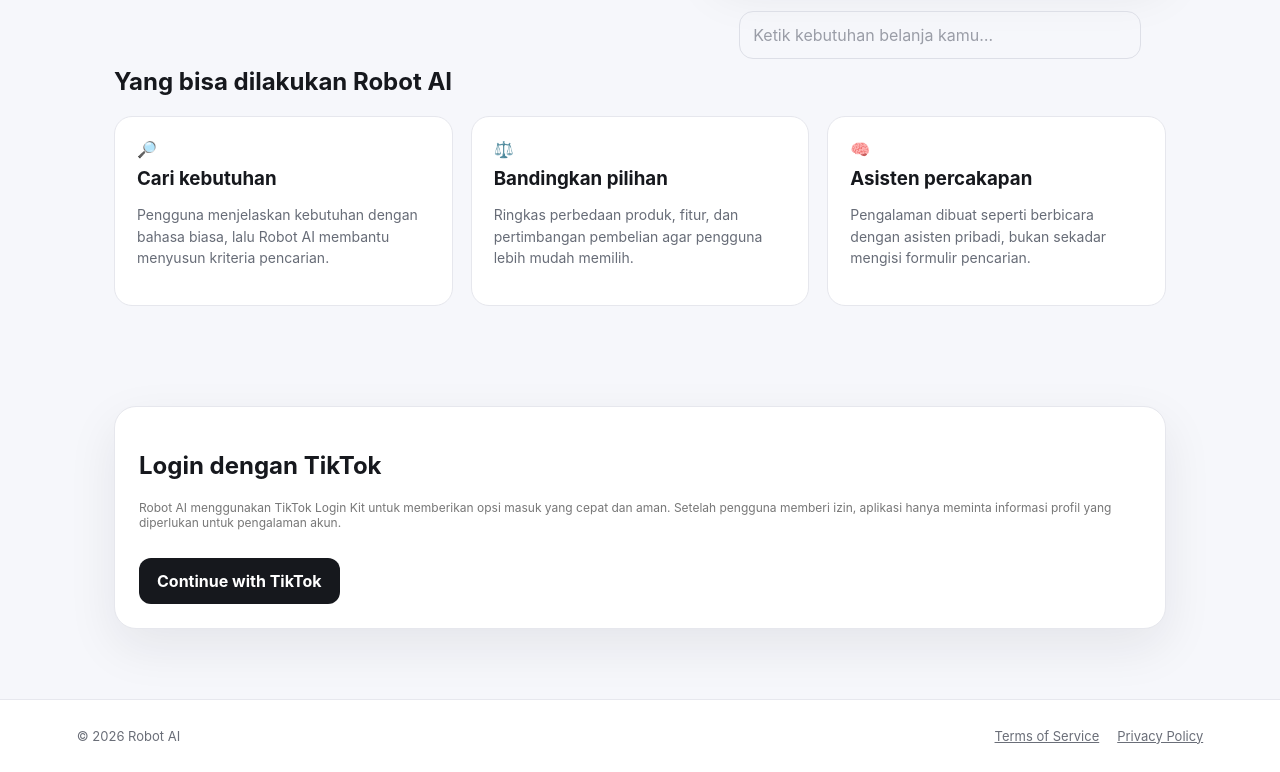
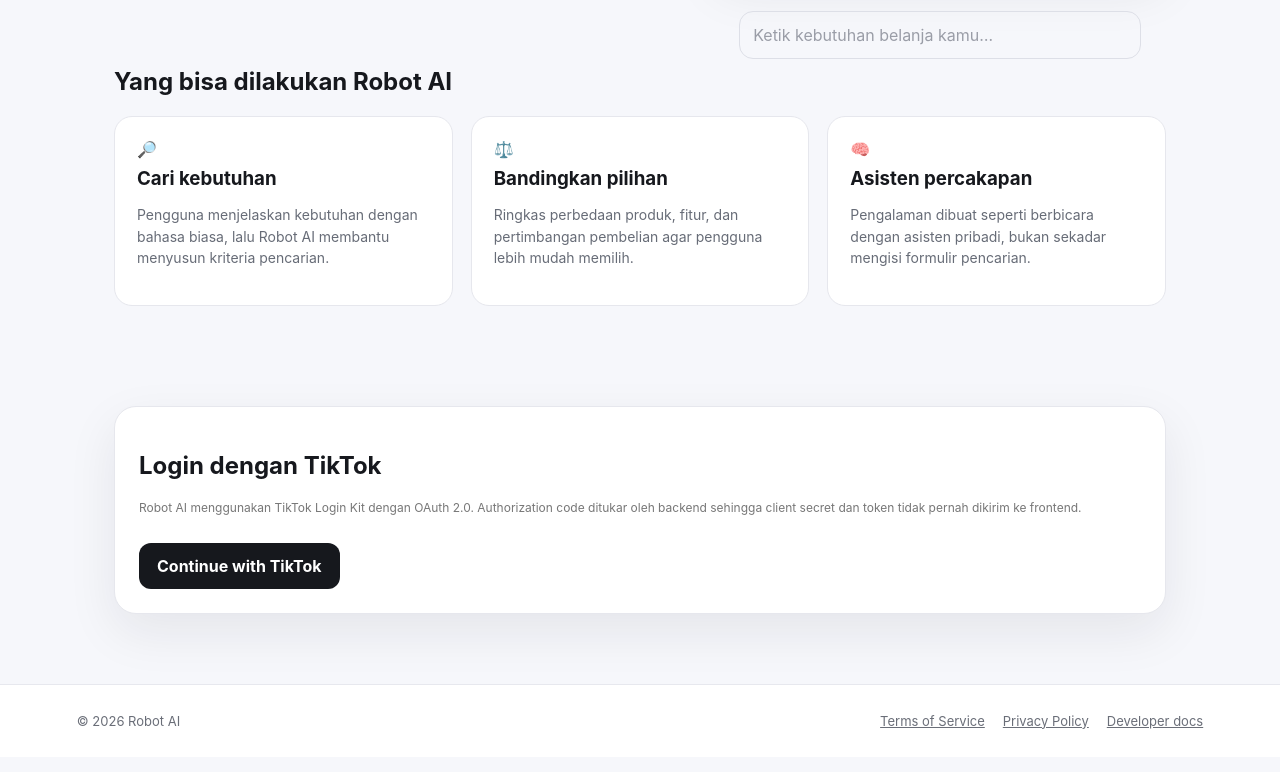
Before and after one commit to khususporject-blip/ai-ecommerce-robot, a website: page index.html in a window 1280 px wide. Shown: the part 592-1364 px from the top of the page. Drawn offline with Linux system fonts and the light colour scheme.

Commit message:
Connect Robot AI UI to secure TikTok OAuth backend

```diff
--- a/index.html
+++ b/index.html
@@ -10,12 +10,12 @@
 </style>
 </head>
 <body>
-<header class="nav"><div class="brand"><div class="mark">R</div>Robot AI</div><nav class="links"><a href="#fitur">Fitur</a><a href="#cara-kerja">Cara kerja</a><a href="privacy.html">Privasi</a><a href="terms.html">Terms</a></nav><a class="login" href="oauth">Masuk dengan TikTok</a></header>
+<header class="nav"><div class="brand"><div class="mark">R</div>Robot AI</div><nav class="links"><a href="#fitur">Fitur</a><a href="#cara-kerja">Cara kerja</a><a href="privacy.html">Privasi</a><a href="terms.html">Terms</a></nav><a class="login" href="/auth/tiktok">Masuk dengan TikTok</a></header>
 <main>
 <section class="hero"><div><div class="eyebrow">AI Shopping Assistant</div><h1>Belanja lebih cepat dengan Robot AI.</h1><p>Robot AI membantu pengguna mencari, memahami, dan membandingkan produk melalui percakapan sederhana. Semua kebutuhan belanja dirangkum dalam satu pengalaman yang praktis.</p><a class="cta" href="#cara-kerja">Lihat cara kerja</a></div>
 <div class="card"><div class="small">Contoh percakapan</div><div class="chat"><div class="msg bot">Halo! Saya Robot AI. Produk apa yang sedang kamu cari?</div><div class="msg user">Saya butuh headphone untuk kerja dan meeting.</div><div class="msg bot">Siap. Saya bisa bantu mempersempit pilihan berdasarkan budget, fitur, dan kebutuhan meeting.</div><div class="msg user">Budget sekitar Rp1 juta.</div><div class="msg bot">Oke. Saya akan fokus pada pilihan sekitar budget tersebut dan menjelaskan perbedaannya.</div><div class="input">Ketik kebutuhan belanja kamu…</div></div></div></section>
 <section class="section" id="fitur"><h2>Yang bisa dilakukan Robot AI</h2><div class="grid"><article class="feature"><div>🔎</div><h3>Cari kebutuhan</h3><p>Pengguna menjelaskan kebutuhan dengan bahasa biasa, lalu Robot AI membantu menyusun kriteria pencarian.</p></article><article class="feature"><div>⚖️</div><h3>Bandingkan pilihan</h3><p>Ringkas perbedaan produk, fitur, dan pertimbangan pembelian agar pengguna lebih mudah memilih.</p></article><article class="feature"><div>🧠</div><h3>Asisten percakapan</h3><p>Pengalaman dibuat seperti berbicara dengan asisten pribadi, bukan sekadar mengisi formulir pencarian.</p></article></div></section>
-<section class="section" id="cara-kerja"><div class="card"><h2>Login dengan TikTok</h2><p class="small">Robot AI menggunakan TikTok Login Kit untuk memberikan opsi masuk yang cepat dan aman. Setelah pengguna memberi izin, aplikasi hanya meminta informasi profil yang diperlukan untuk pengalaman akun.</p><a class="cta" href="oauth">Continue with TikTok</a></div></section>
+<section class="section" id="cara-kerja"><div class="card"><h2>Login dengan TikTok</h2><p class="small">Robot AI menggunakan TikTok Login Kit dengan OAuth 2.0. Authorization code ditukar oleh backend sehingga client secret dan token tidak pernah dikirim ke frontend.</p><a class="cta" href="/auth/tiktok">Continue with TikTok</a></div></section>
 </main>
-<footer class="footer"><div>© 2026 Robot AI</div><div><a href="terms.html">Terms of Service</a><a href="privacy.html">Privacy Policy</a></div></footer>
+<footer class="footer"><div>© 2026 Robot AI</div><div><a href="terms.html">Terms of Service</a><a href="privacy.html">Privacy Policy</a><a href="docs/tiktok-login.md">Developer docs</a></div></footer>
 </body></html>
```
